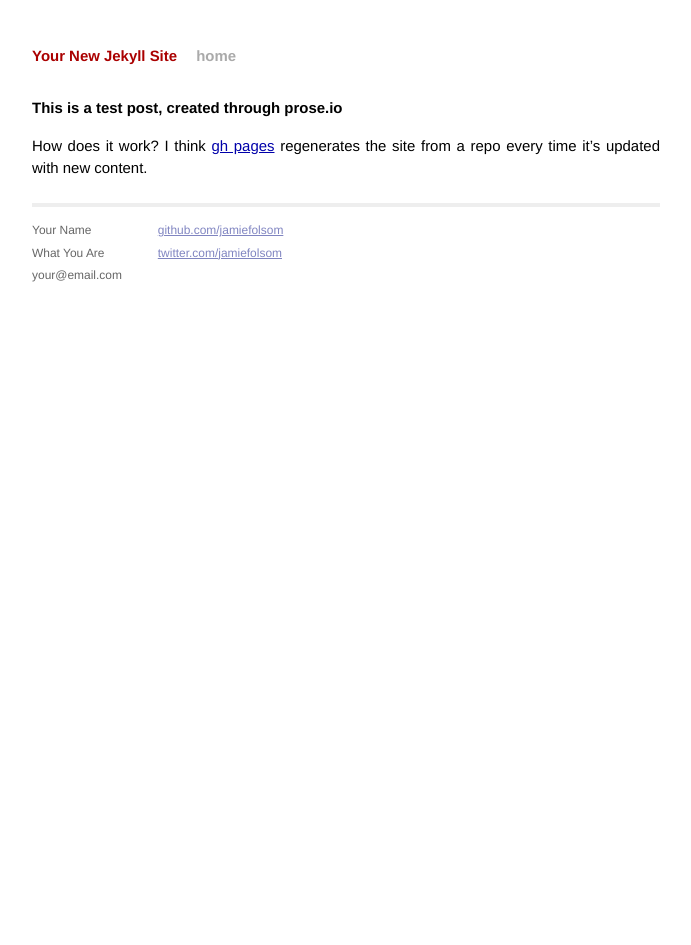
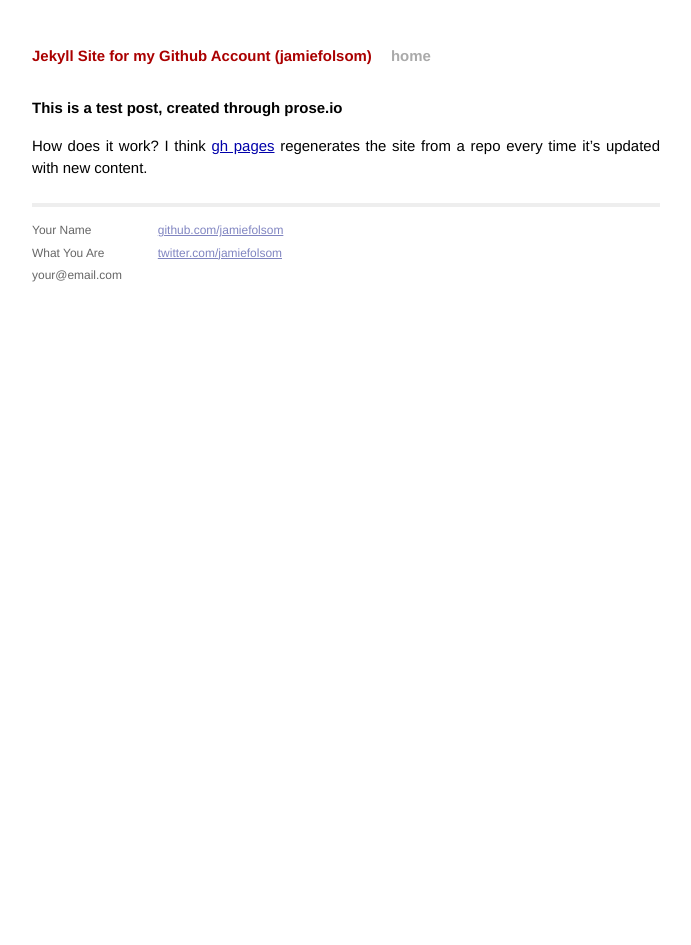
Before and after one commit to edrex/jamiefolsom.github.io, a Jekyll site: the page built from _posts/2013-07-15-test-post.md, in a window 1280 px wide. Shown: the whole page, without its empty margins (294-985 px from the left). Built offline with Jekyll 4.4.1, drawn with Linux system fonts in a browser that asks for light colours; Markdown is read by kramdown in place of the engine named in the settings.

Commit message:
Updated config.yml to fix page title.

```diff
--- a/_config.yml
+++ b/_config.yml
@@ -1,3 +1,3 @@
-name: Your New Jekyll Site
+name: Jekyll Site for my Github Account (jamiefolsom)
 markdown: redcarpet
 pygments: true
```
